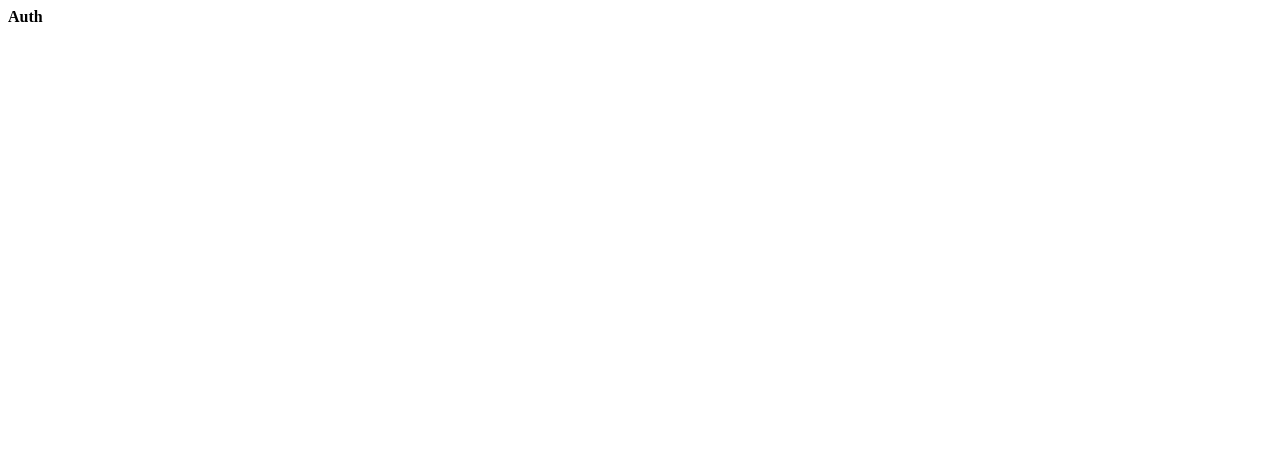
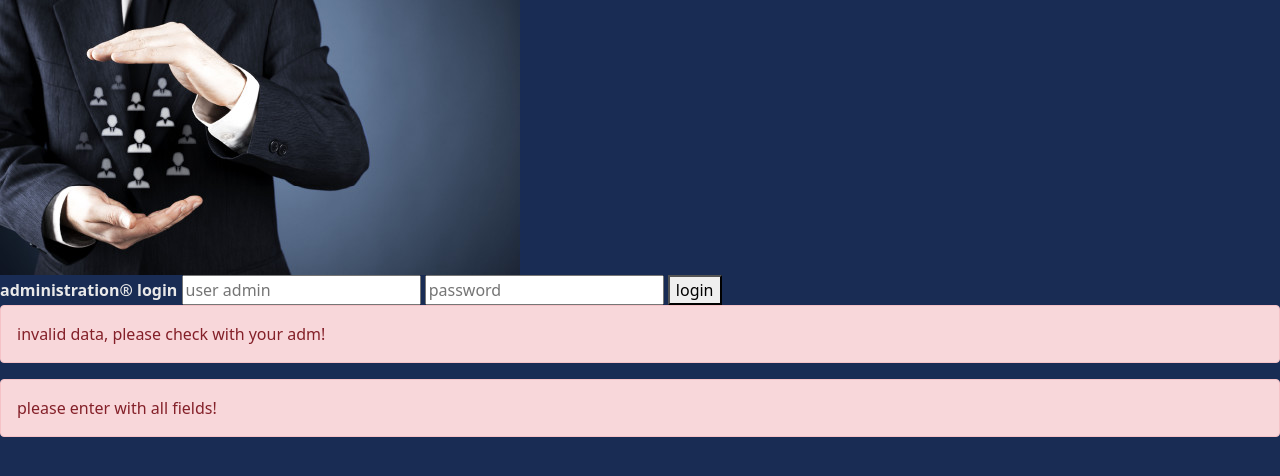
Before and after one commit to LeonardoMendes89/demonstrative-skills, a plain HTML site: page frontend/index.html in a window 1280 px wide. Drawn offline with nearby package versions, Linux system fonts and the light colour scheme.

Commit message:
full-stack-jr

```diff
--- a/apoio/documentados/aprendizado.txt
+++ b/apoio/documentados/aprendizado.txt
@@ -1 +1,2 @@
 https://pt.stackoverflow.com/questions/386448/resolu%C3%A7%C3%A3o-m%C3%A1xima-ideal-para-exibir-conte%C3%BAdo-em-modo-mobile
+https://medium.com/@tassiogoncalvesg/entenda-de-uma-vez-por-todas-como-utilizar-o-height-100-no-css-6d72914a6748
--- a/apoio/documentados/ferramentas.txt
+++ b/apoio/documentados/ferramentas.txt
@@ -6,3 +6,4 @@ https://getbootstrap.com
 https://fontawesome.com/v5.15/icons?d=gallery&p=2&c=design
 https://sass-lang.com/
 https://www.typescriptlang.org/
+https://firebase.google.com/
--- a/apoio/test/test.js
+++ b/apoio/test/test.js
@@ -1,2 +1,23 @@
 /*
-testes de lógica */
+testes de lógica
+*/
+
+
+/* mapeamento de relação elemento pai e filho. */
+function object() {
+    let image = document.querySelector('.img')
+    let hr = document.querySelector('#hr')
+    let parent = hr.parentNode
+    let node = image.childElementCount
+    console.log('image class:')
+    console.log(image)
+    console.log('image class node count:')
+    console.log(node)
+    console.log('image element:')
+    console.log(hr)
+    console.log('image element parent:')
+    console.log(parent)
+}
+document.onload = addEventListener('load',() => {
+    object()
+})
--- /dev/null
+++ b/backend/api/getByNamePeople.js
@@ -0,0 +1,13 @@
+const knex = require('../knex/knx')
+
+module.exports = app => {
+    const getByNameData = async(req, res) => {
+        let data = await knex.where({ name :req.params.name })
+                             .select('*')
+                             .table('people')
+                             .then(e => res.status(200).json(e))
+                             .catch(err => res.status(500).json(err))
+    }
+
+    return { getByNameData }
+}
--- a/frontend/auth/index.scss
+++ b/frontend/auth/index.scss
@@ -0,0 +1,48 @@
+$s-color:#192C54;
+$l-color:#E9E9E9;
+$smoke:whitesmoke;
+$grey:#9CA1A6;
+$val:0.5em;
+$empty-val:none;
+ @mixin display($scr){
+    display:$scr;
+ }
+ @mixin area($areas){
+     grid-area:$areas;
+ }
+ @mixin d_grid($g_display,$columns,$rows,$g_areas){
+    display: $g_display;
+    grid-template-columns:$columns;
+    grid-template-rows:$rows;
+    grid-template-areas:$g_areas;
+ }
+ @mixin d_flex($f_display,$direction,$justify,$align){
+    display:$f_display;
+    flex-direction:$direction;
+    justify-content:$justify;
+    align-items:$align;
+ }
+ @mixin size($hgt,$wdt){
+    height:$hgt;
+    width:$wdt;
+}
+ @mixin f_size($font){
+     font-size:$font;
+ }
+ @function calculation($value, $factor){
+     @return ($value * $factor);
+ }
+ %test{
+    border:solid 1pc red;
+ }
+@mixin size($hgt,$wdt){
+    height:$hgt;
+    width:$wdt;
+}
+body{
+    background-color:$s-color;
+    color:$l-color;
+}
+.dock{
+
+}
--- a/frontend/auth/index.ts
+++ /dev/null
@@ -1 +0,0 @@
-alert('criar a lógica neste arquivo em modo  --watch')
--- a/frontend/index.html
+++ b/frontend/index.html
@@ -2,12 +2,42 @@
 <html lang="en">
 <head>
     <meta charset="UTF-8">
+    <!-- CSS only -->
+    <link href="https://cdn.jsdelivr.net/npm/bootstrap@5.0.2/dist/css/bootstrap.min.css" rel="stylesheet" integrity="sha384-EVSTQN3/azprG1Anm3QDgpJLIm9Nao0Yz1ztcQTwFspd3yD65VohhpuuCOmLASjC" crossorigin="anonymous">
     <link rel="stylesheet" href="./auth/index.css">
-    <title>Demonstration&reg;</title>
+    <title>control people&reg;</title>
 </head>
 <body>
-    <strong>Auth</strong>
+    <div class="dock">
 
-    <script src="./auth/index.js"></script>
+      <div class="img">
+        <img id="hr" src="assets/HR.jpg" alt="Human Resources">
+      </div>
+
+      <div class="form">
+        <form action=""class="form_camp">
+          <strong class="title">administration&reg;</strong>
+          <strong class="login">login</strong>
+          <input type="text" name="" id="admin" placeholder="user admin">
+          <input type="password" name="" id="pass" placeholder="password">
+          <button id="button">login</button>
+        </form>
+      </div>
+
+      <div class="alert alert-danger" id="alerting" role="alert">
+          invalid data, please check with your adm!
+      </div>
+
+      <div class="alert alert-danger" id="empty" role="alert">
+        please enter with all fields!
+    </div>
+
+    </div>
+
+
+    <script src="https://cdn.jsdelivr.net/npm/bootstrap@5.0.2/dist/js/bootstrap.bundle.min.js" integrity="sha384-MrcW6ZMFYlzcLA8Nl+NtUVF0sA7MsXsP1UyJoMp4YLEuNSfAP+JcXn/tWtIaxVXM" crossorigin="anonymous"></script>
+    <script src="//ajax.googleapis.com/ajax/libs/jquery/2.1.1/jquery.min.js"></script>
+    <link rel="stylesheet" href="https://pro.fontawesome.com/releases/v5.10.0/css/all.css" integrity="sha384-AYmEC3Yw5cVb3ZcuHtOA93w35dYTsvhLPVnYs9eStHfGJvOvKxVfELGroGkvsg+p" crossorigin="anonymous"/>
+  <script src="./auth/index.js"></script>
 </body>
 </html>
```
Also changed, not shown: frontend/assets/HR.jpg (added), frontend/auth/index.css, 1 other file.
